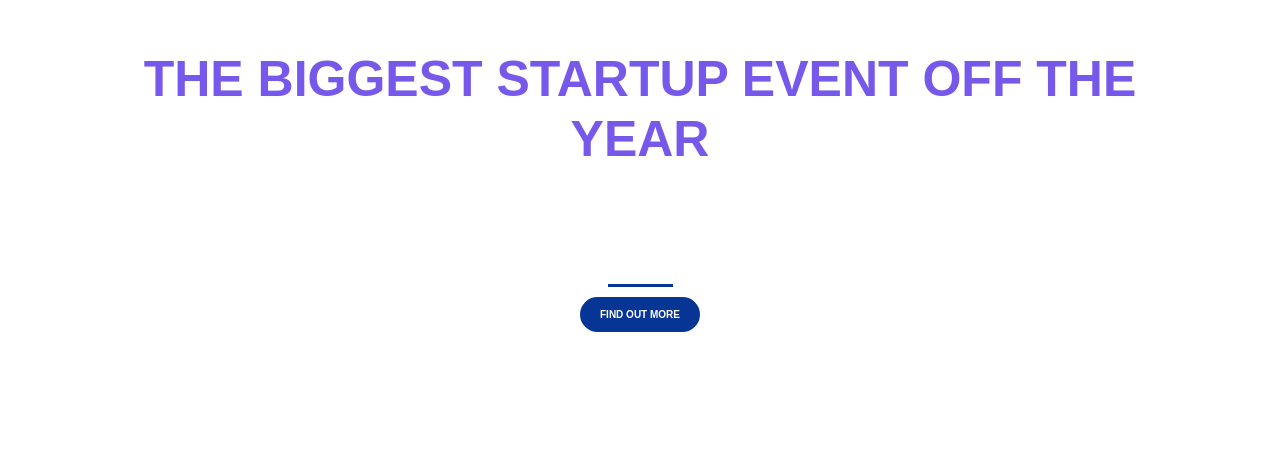
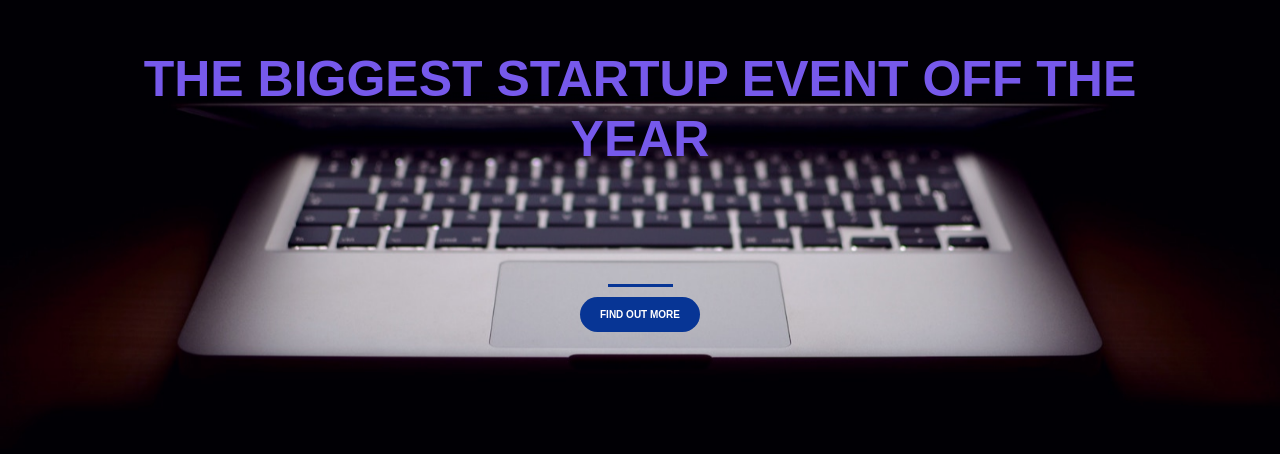
Before and after one commit to Orion-Odd/Orion-Odd.github.io, a plain HTML site: page index.html in a window 1280 px wide. Shown: the part 210-664 px from the top of the page. Drawn offline with nearby package versions, Linux system fonts and the light colour scheme.

Commit message:
Update style.css

```diff
--- a/style.css
+++ b/style.css
@@ -3,7 +3,7 @@ html {
   width: 100%;
   height: 100%;
   font-family: 'Montserrat', sans-serif;
-  background: url('/startu[/header.jpg') no-repeat center center fixed;
+  background: url('header.jpg') no-repeat center center fixed;
   background-size: cover;
 }
 
```
